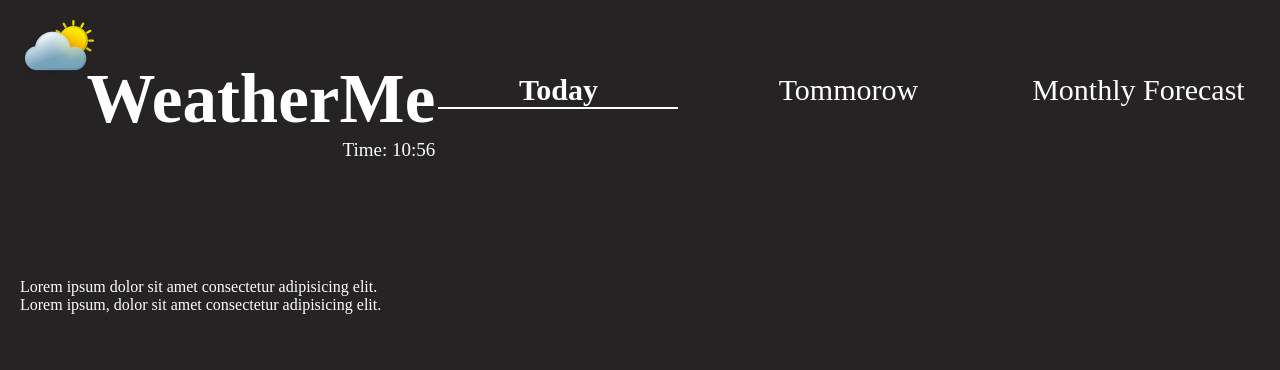
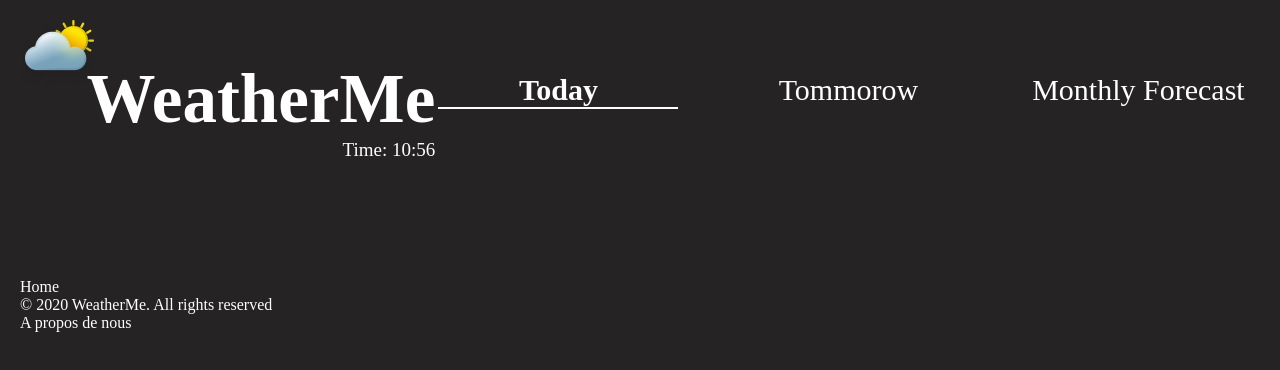
Before and after one commit to Namouke/weatherMe, a React (Vite) app: page / in a window 1280 px wide. Shown: the top 370 px of the page. Built offline with nearby package versions, Linux system fonts and the light colour scheme.

Commit message:
ajout d'un text dans les différentes pages pour mieux se situer dans le visuel du site et préparation du CSS du footer

```diff
--- a/src/layout/Footer.jsx
+++ b/src/layout/Footer.jsx
@@ -1,9 +1,11 @@
 import React from "react";
+import { Link } from "react-router-dom";
 
 const Footer = () => {
     return (
-        <footer>
-            <p>Lorem ipsum, dolor sit amet consectetur adipisicing elit.</p>
+        <footer className="footer">
+            <p className="footer__rights">© 2020 WeatherMe. All rights reserved</p>
+            <Link to="/about"><p className="footer__linkAbout">A propos de nous</p></Link>
         </footer>
     )
 }
--- a/src/pages/About.jsx
+++ b/src/pages/About.jsx
@@ -3,7 +3,7 @@ import React from "react";
 const About = () => {
     return (
         <section>
-            <p>Lorem ipsum dolor sit amet consectetur adipisicing elit.</p>
+            <p>About</p>
         </section>
     )
 }
--- a/src/pages/Error.jsx
+++ b/src/pages/Error.jsx
@@ -3,7 +3,7 @@ import React from "react";
 const Error = () => {
     return (
         <section>
-            <p>Lorem ipsum dolor sit amet consectetur adipisicing elit.</p>
+            <p>Error</p>
         </section>
     )
 }
--- a/src/pages/Home.jsx
+++ b/src/pages/Home.jsx
@@ -3,7 +3,7 @@ import React from "react";
 const Home = () => {
     return (
         <section>
-            <p>Lorem ipsum dolor sit amet consectetur adipisicing elit.</p>
+            <p>Home</p>
         </section>
     )
 }
--- a/src/pages/Monthy.jsx
+++ b/src/pages/Monthy.jsx
@@ -3,7 +3,7 @@ import React from "react";
 const MonthyPage = () => {
     return (
         <section>
-            <p>Lorem ipsum dolor sit amet consectetur adipisicing elit.</p>
+            <p>Monthy</p>
         </section>
     )
 }
--- a/src/pages/Tommorow.jsx
+++ b/src/pages/Tommorow.jsx
@@ -3,7 +3,7 @@ import React from "react";
 const TommorowPage = () => {
     return (
         <section>
-            <p>Lorem ipsum dolor sit amet consectetur adipisicing elit.</p>
+            <p>Tommorow</p>
         </section>
     )
 }
```
Also changed, not shown: src/styles/layout/footer.scss (added).
